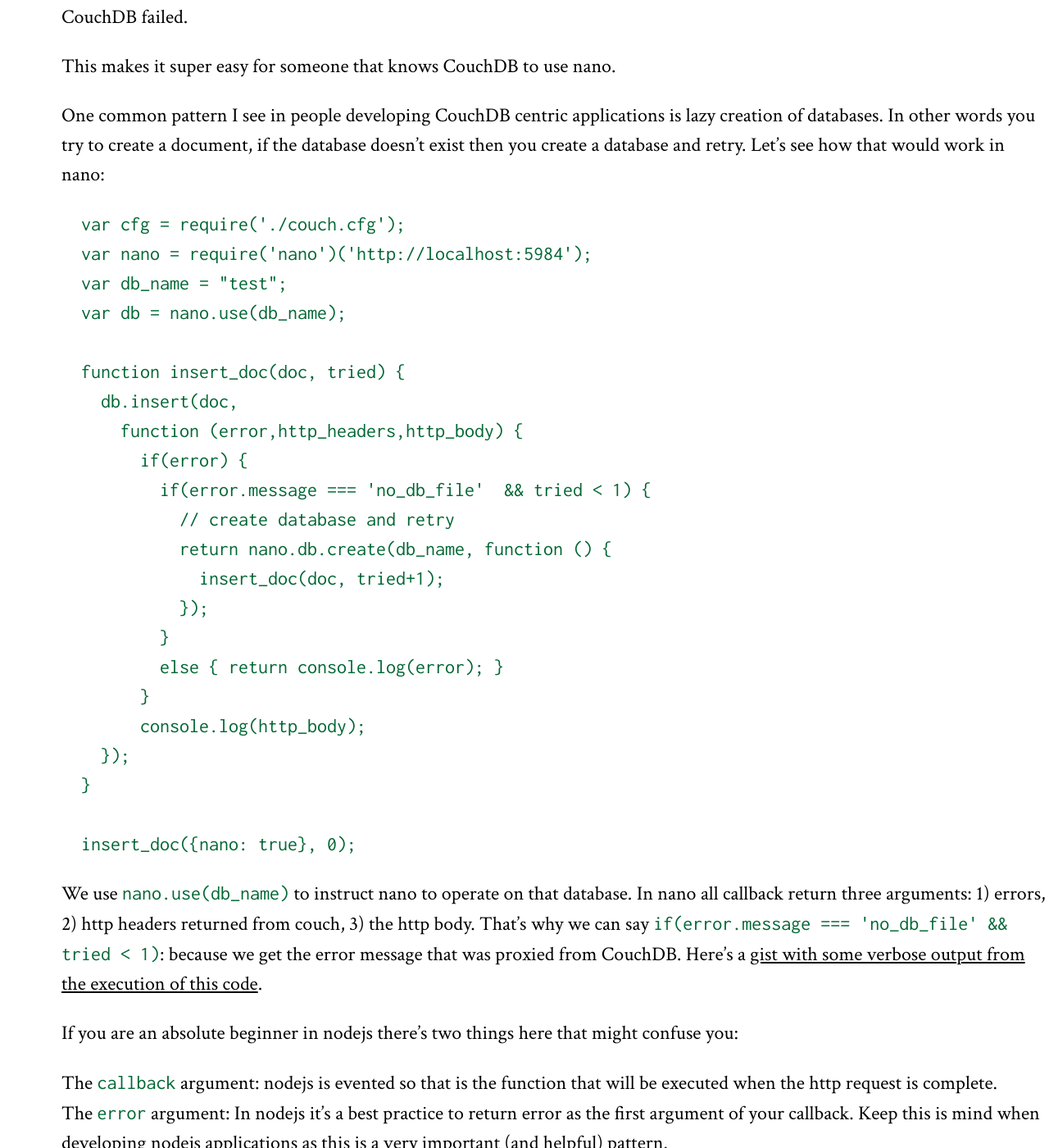
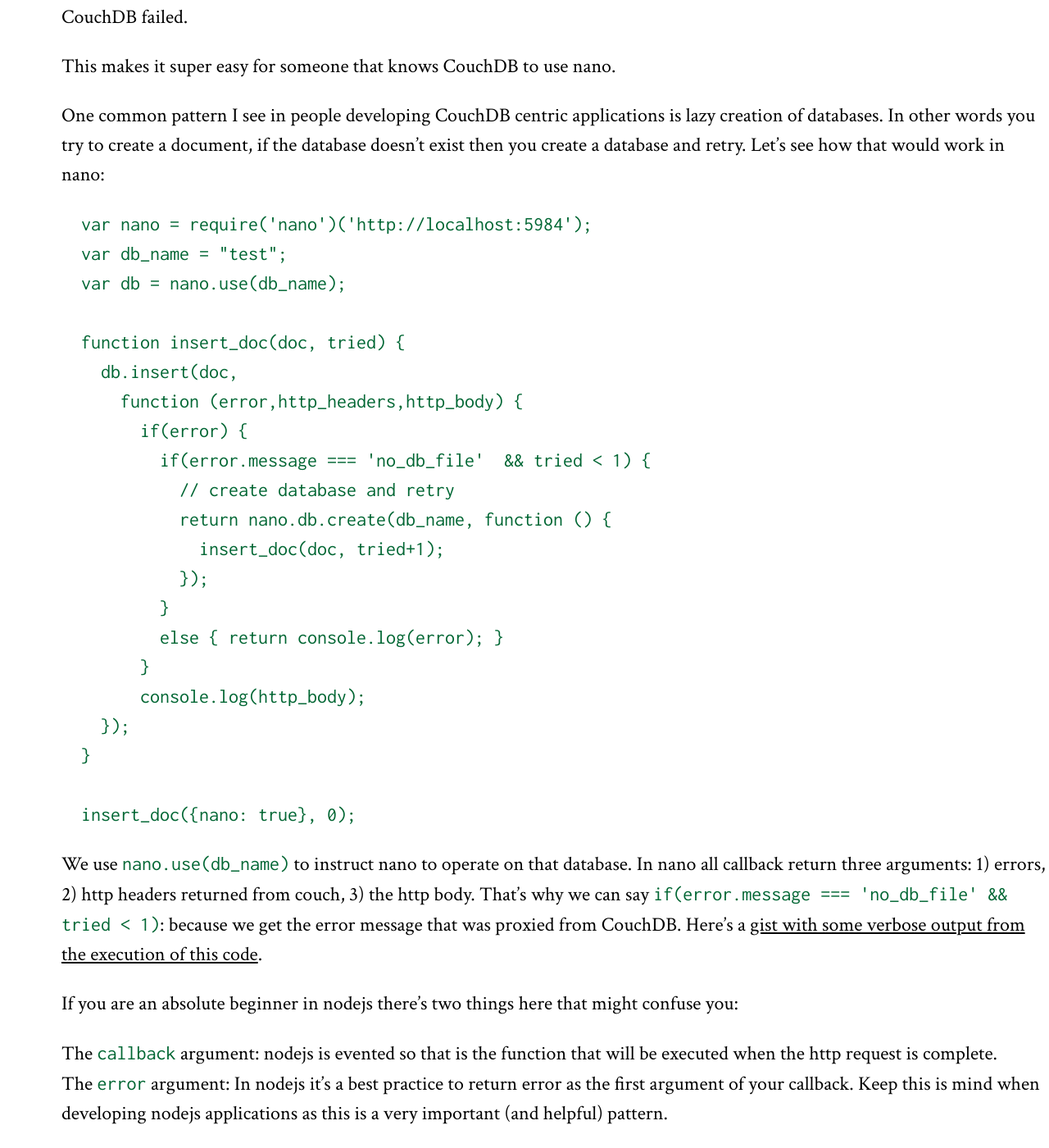
Before and after one commit to dscape/dscape.github.com, a Jekyll site: the page built from _posts/2011-08-19-nano-minimalistic-couchdb-client-for-nodejs.markdown, in a window 1280 px wide and 1400 px high, scrolled down 1438 px. Shown: the whole window at 82% size. Built offline with Jekyll 4.4.1, drawn with Linux system fonts in a browser that asks for light colours; Markdown is read by kramdown in place of the engine named in the settings; comment, search, counter and statistics services are not loaded.

Commit message:
minor changes to use the new cfg method

```diff
--- a/_posts/2011-08-19-nano-minimalistic-couchdb-client-for-nodejs.markdown
+++ b/_posts/2011-08-19-nano-minimalistic-couchdb-client-for-nodejs.markdown
@@ -37,7 +37,6 @@
 
 One common pattern I see in people developing CouchDB centric applications is lazy creation of databases. In other words you try to create a document, if the database doesn't exist then you create a database and retry. Let's see how that would work in nano:
 
-      var cfg = require('./couch.cfg');
       var nano = require('nano')('http://localhost:5984');
       var db_name = "test";
       var db = nano.use(db_name);
```
